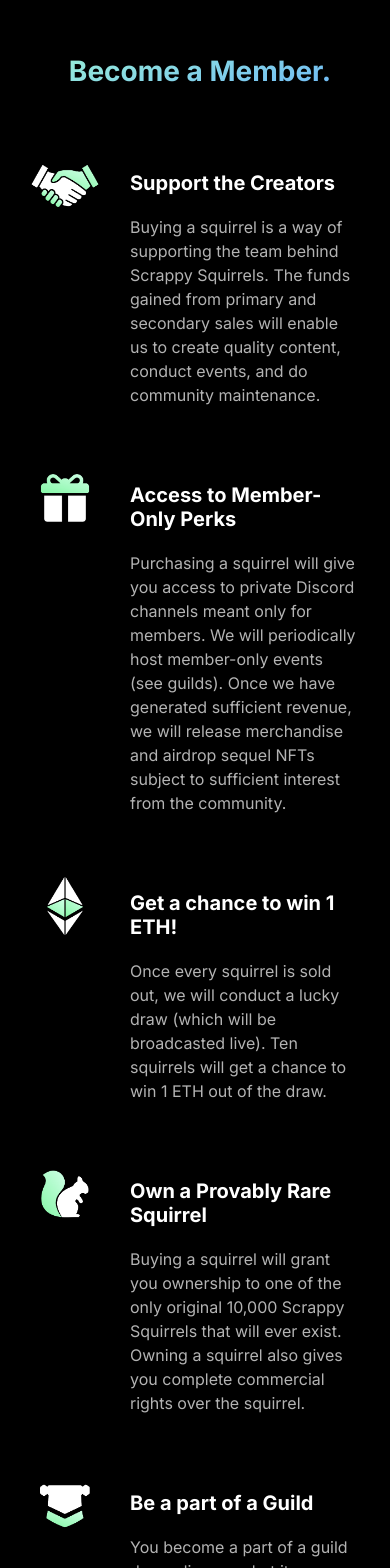
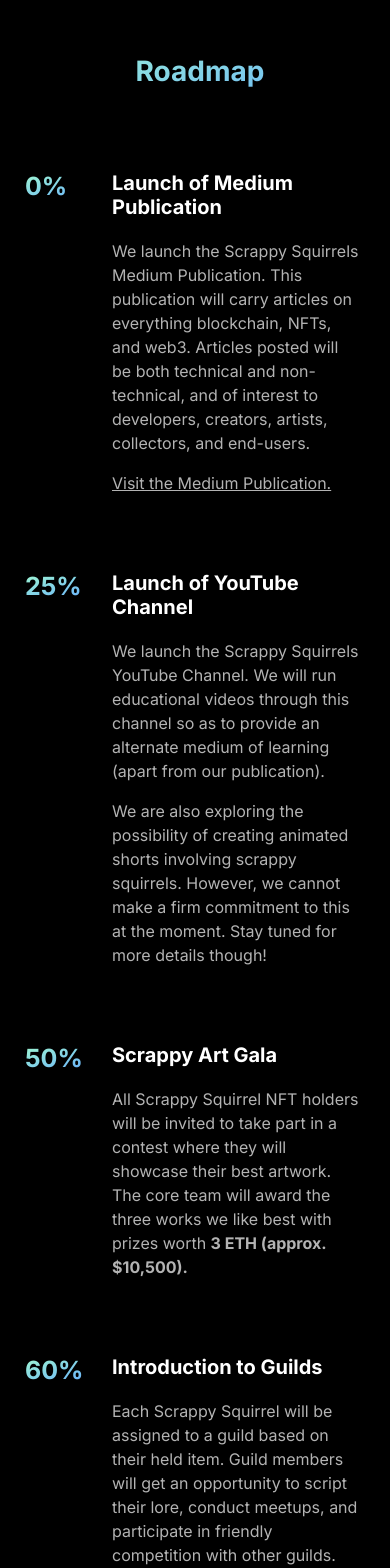
Before and after one commit to rounakbanik/scrappy-squirrels, a React (Create React App) app: page / in a window 390 px wide. Shown: the part 3360-4928 px from the top of the page. Built offline with nearby package versions, Linux system fonts and the light colour scheme.

Commit message:
Replace membership benefits with roadmap

```diff
--- a/src/App.js
+++ b/src/App.js
@@ -16,7 +16,7 @@ function App() {
   const teamRef = useRef(null);
 
   const scrollHandler = (section) => {
-    if (section === 'membership') membershipRef.current.scrollIntoView({ behavior: 'smooth' });
+    if (section === 'roadmap') membershipRef.current.scrollIntoView({ behavior: 'smooth' });
     if (section === 'resources') resourcesRef.current.scrollIntoView({ behavior: 'smooth' });
     if (section === 'team') teamRef.current.scrollIntoView({ behavior: 'smooth' });
   }
--- a/src/components/Benefit.css
+++ b/src/components/Benefit.css
@@ -1,21 +1,38 @@
 .ben {
     display: flex;
+    align-items: flex-start;
 }
 
-.ben > div {
+.goal {
     padding: 15px;
+    flex: 6;
 }
 
-.ben img {
-    max-width: 70px;
+.goal h3 {
+    font-size: 24px;
+    margin-top: 20px;
 }
 
-.ben h3 {
-    font-size: 24px;
+.goal a, .goal a:visited {
+    color: white;
 }
 
 .ben p {
     opacity: 0.7;
+}
+
+.milestone {
+    padding: 30px;
+    flex: 1;
+}
+
+.milestone h3 {
+    font-size: 48px;
+    background: -webkit-linear-gradient(-70deg, #a2facf 0%, #64acff 100%);
+    background-clip: text;
+    -webkit-background-clip: text;
+    -webkit-text-fill-color: transparent;
+    margin-top: 0px;
 }
 
 /* Mobile CSS */
@@ -23,7 +40,21 @@
     .ben {
         padding: 5px;
     }
-    .ben h3 {
+
+    .goal {
+        flex: 4;
+    }
+
+    .goal h3 {
         font-size: 20px;
     }
+
+    .milestone {
+        padding: 10px;
+    }
+
+    .milestone h3 {
+        font-size: 25px;
+        margin-top: 25px;
+    }
 }
--- a/src/components/Benefit.js
+++ b/src/components/Benefit.js
@@ -3,14 +3,13 @@ import './Benefit.css';
 function Benefit(props) {
     return (
         <div className='ben'>
-            <div>
-                <img src={props.img_src} alt="Handshake" />
+            <div className='milestone'>
+                <h3>{props.percentage}%</h3>
+                {/* <img src={props.img_src} alt="Handshake" /> */}
             </div>
-            <div>
+            <div className='goal'>
                 <h3>{props.heading}</h3>
-                <p>
-                    {props.text}
-                </p>
+                {props.text}
             </div>
         </div>
     )
--- a/src/components/Header.js
+++ b/src/components/Header.js
@@ -26,7 +26,7 @@ function Header(props) {
                 </div>
                 <nav className='nav-links'>
                     <div>
-                        <button onClick={() => { buttonClickHandler('membership') }}>Membership</button>
+                        <button onClick={() => { buttonClickHandler('roadmap') }}>Roadmap</button>
                     </div>
                     <div>
                         <button onClick={() => { buttonClickHandler('resources') }}>Resources</button>
--- a/src/components/Membership.css
+++ b/src/components/Membership.css
@@ -8,22 +8,12 @@
 
 .mbr-container h2 {
     font-size: 48px;
+    padding: 20px;
     margin-left: 10px;
-    padding: 20px;
     background: -webkit-linear-gradient(-70deg, #a2facf 0%, #64acff 100%);
     background-clip: text;
     -webkit-background-clip: text;
     -webkit-text-fill-color: transparent;
-}
-
-.benefits {
-    display: flex;
-    justify-content: space-between;
-}
-
-.benefits > div {
-    flex-basis: 0;
-    flex-grow: 1;
 }
 
 /* Mobile CSS */
--- a/src/components/Membership.js
+++ b/src/components/Membership.js
@@ -5,18 +5,13 @@ import { forwardRef } from 'react';
 
 const Membership = forwardRef((props, ref) => {
     return (
-        <section className='membership' id='membership' ref={ref}>
+        <section className='roadmap' id='roadmap' ref={ref}>
             <div className='mbr-container'>
-                <h2>Become a Member.</h2>
+                <h2>Roadmap</h2>
                 <div className='benefits'>
                     <div className='b-col-1'>
                         {
-                            BENEFITS.slice(0, 3).map(benefit => <Benefit {...benefit} key={benefit.heading} />)
-                        }
-                    </div>
-                    <div className='b-col-2'>
-                        {
-                            BENEFITS.slice(3, 6).map(benefit => <Benefit {...benefit} key={benefit.heading} />)
+                            BENEFITS.map(benefit => <Benefit {...benefit} key={benefit.heading} />)
                         }
                     </div>
                 </div>
--- a/src/data/benefits-data.js
+++ b/src/data/benefits-data.js
@@ -1,35 +1,122 @@
-import handshake from '../images/member-icons/support.png';
-import perks from '../images/member-icons/perks.png';
-import ether from '../images/member-icons/ether.png';
-import squirrel from '../images/member-icons/squirrel.png';
-import guild from '../images/member-icons/guild.png';
+const medium = (
+    <div>
+        <p>
+            We launch the Scrappy Squirrels Medium Publication. This publication will carry articles on everything blockchain, NFTs, and web3. Articles posted will be both technical and non-technical, and of interest to developers, creators, artists, collectors, and end-users.
+        </p>
+        <p>
+            <a href='https://medium.com/scrappy-squirrels' target='_blank' rel='noreferrer'>Visit the Medium Publication.</a>
+        </p>
+    </div>
+);
+
+const youtube = (
+    <div>
+        <p>
+            We launch the Scrappy Squirrels YouTube Channel. We will run educational videos through this channel so as to provide an alternate medium of learning (apart from our publication).
+        </p>
+        <p>
+            We are also exploring the possibility of creating animated shorts involving scrappy squirrels. However, we cannot make a firm commitment to this at the moment. Stay tuned for more details though!
+        </p>
+    </div>
+)
+
+const artgala = (
+    <div>
+        <p>
+            All Scrappy Squirrel NFT holders will be invited to take part in a contest where they will showcase their best artwork. The core team will award the three works we like best with prizes worth <b>3 ETH (approx. $10,500).</b>
+        </p>
+    </div>
+)
+
+const guilds = (
+    <div>
+        <p>
+            Each Scrappy Squirrel will be assigned to a guild based on their held item. Guild members will get an opportunity to script their lore, conduct meetups, and participate in friendly competition with other guilds.
+        </p>
+    </div>
+)
+
+const universe = (
+    <div>
+        <p>
+            Holders will be invited to collaborate and propose projects that extend the Scrappy Squirrels universe. This could be anything really: 3D squirrels, baby squirrels, or an entirely new species that pose a threat to our pals.
+        </p>
+        <p>
+            The project that we like best will be awarded <b>3 ETH</b>, and an opportunity to bring their project under the Scrappy Squirrel umbrella. We will also aid the team with marketing, tech, and launch.
+        </p>
+    </div>
+)
+
+const hackathon = (
+    <div>
+        <p>
+            Once 90% of all squirrels have sold out, we will conduct the Scrappy Hackathon. All holders will be invited to collaborate and work on NFT projects of their choosing.
+        </p>
+        <p>
+            The project we like best will be awarded <b>3 ETH</b> and the next two runners-up will be awarded <b>1 ETH</b> each. We will aid all 3 teams with marketing, tech, and launch.
+        </p>
+    </div>
+)
+
+const talks = (
+    <div>
+        <p>
+            After 95% of the squirrels have sold out, we will conduct a virtual TED-like conference where we will invite esteemed speakers to talk on topics such as blockchain, NFTs, and crypto. The talks will be attended by holders only.
+        </p>
+    </div>
+)
+
+const lotto = (
+    <div>
+        <p>
+            The final event of Roadmap v1.0 will be a lottery. 10 Squirrels will get a chance to win <b>1 ETH</b> each.
+        </p>
+    </div>
+)
 
 const BENEFITS = [
     {
-        img_src: handshake,
-        heading: 'Support the Creators',
-        text: 'Buying a squirrel is a way of supporting the team behind Scrappy Squirrels. The funds gained from primary and secondary sales will enable us to create quality content, conduct events, and do community maintenance.',
+        percentage: '0',
+        heading: 'Launch of Medium Publication',
+        text: medium,
     },
     {
-        img_src: perks,
-        heading: 'Access to Member-Only Perks',
-        text: 'Purchasing a squirrel will give you access to private Discord channels meant only for members. We will periodically host member-only events (see guilds). Once we have generated sufficient revenue, we will release merchandise and airdrop sequel NFTs subject to sufficient interest from the community.'
+        percentage: '25',
+        heading: 'Launch of YouTube Channel',
+        text: youtube,
     },
     {
-        img_src: ether,
-        heading: 'Get a chance to win 1 ETH!',
-        text: 'Once every squirrel is sold out, we will conduct a lucky draw (which will be broadcasted live). Ten squirrels will get a chance to win 1 ETH out of the draw.',
+        percentage: '50',
+        heading: 'Scrappy Art Gala',
+        text: artgala,
     },
     {
-        img_src: squirrel,
-        heading: 'Own a Provably Rare Squirrel',
-        text: 'Buying a squirrel will grant you ownership to one of the only original 10,000 Scrappy Squirrels that will ever exist. Owning a squirrel also gives you complete commercial rights over the squirrel.',
+        percentage: '60',
+        heading: 'Introduction to Guilds',
+        text: guilds,
     },
     {
-        img_src: guild,
-        heading: 'Be a part of a Guild',
-        text: 'You become a part of a guild depending on what item your squirrel is holding. Think of guilds like Hogwarts houses. Your guild will get a chance to build backstory and lore around themselves. Periodically, we will also host friendly competitions and games between guilds.',
-    }
+        percentage: '75',
+        heading: 'Extend the Scrappy Universe',
+        text: universe,
+
+    },
+    {
+        percentage: '90',
+        heading: 'Scrappy Hackathon',
+        text: hackathon,
+    },
+    {
+        percentage: '95',
+        heading: 'Scrappy Talks',
+        text: talks,
+    },
+    {
+        percentage: '100',
+        heading: 'Scrappy Lotto',
+        text: lotto,
+    },
+
 ]
 
 export default BENEFITS;
--- a/src/data/resources-data.js
+++ b/src/data/resources-data.js
@@ -1,12 +1,12 @@
-import buildspace from '../images/buildspace.png';
+import medium from '../images/buildspace.png';
 import github from '../images/github.png';
 
 const RESOURCES = [
     {
-        img_src: buildspace,
-        heading: '_buildspace',
-        text: 'The NFT development bootcamp where Scrappy Squirrels was conceptualized.',
-        link: 'https://buildspace.so',
+        img_src: medium,
+        heading: 'Medium',
+        text: 'A Publication on everything blockchain, NFTs, and web3.',
+        link: 'https://medium.com/scrappy-squirrels',
     },
     {
         img_src: github,
```
